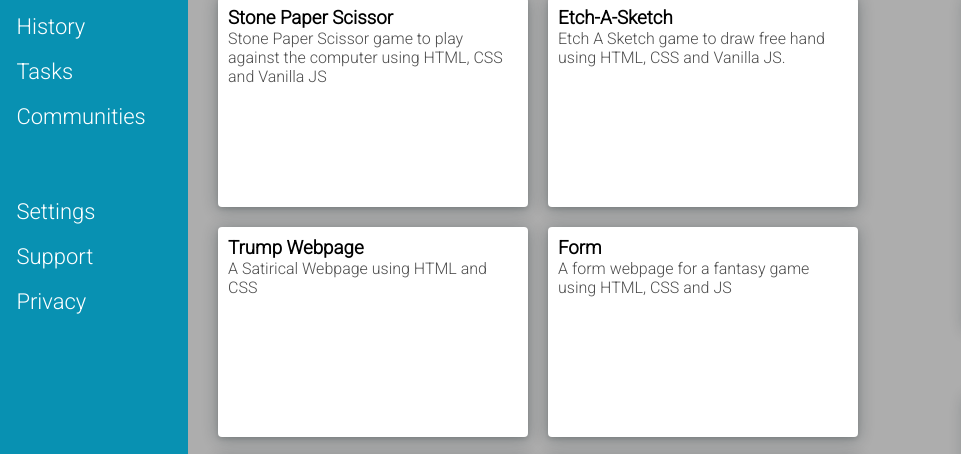
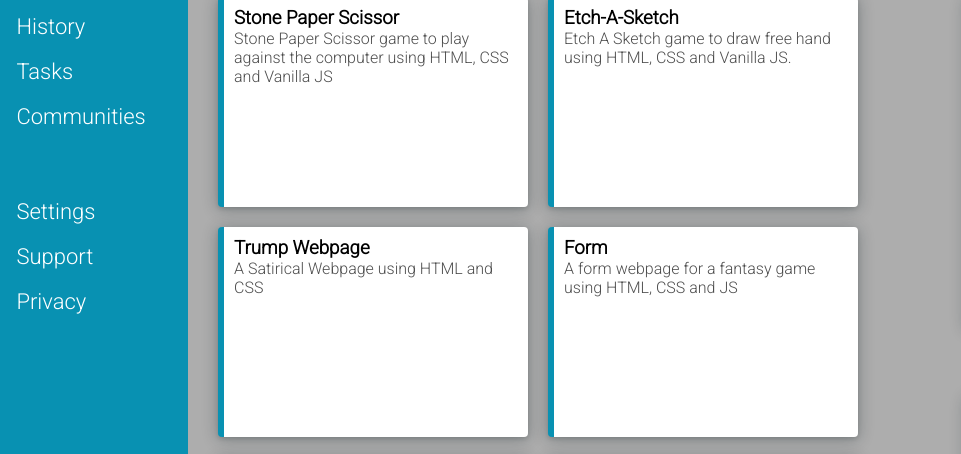
Before and after one commit to saurabhje/gridpro, a plain HTML site: page index.html in a window 1280 px wide. Shown: the part 226-680 px from the top of the page, 68-1029 px from the left. Drawn offline with Linux system fonts and the light colour scheme.

Commit message:
Added cards border

```diff
--- a/style.css
+++ b/style.css
@@ -66,6 +66,7 @@ grid-template-rows: repeat(2,minmax(300px,1fr));
 .projet div{
     background-color: white;
     padding: 10px;
+    border-left: solid 6px #0891b2;
     border-radius: 4px;
     box-shadow: rgba(14, 30, 37, 0.12) 0px 2px 4px 0px, rgba(14, 30, 37, 0.32) 0px 2px 16px 0px;
 }
```
